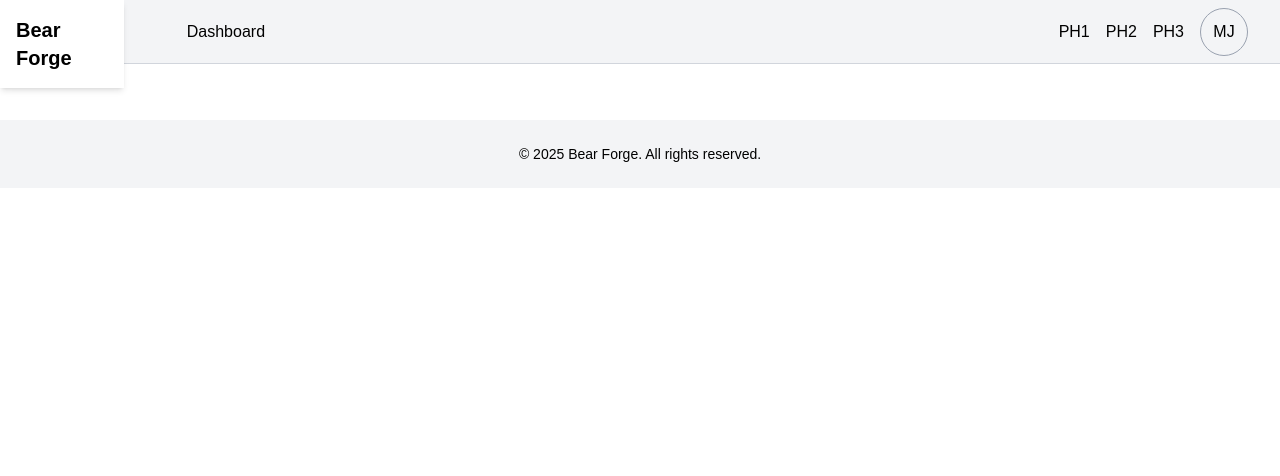
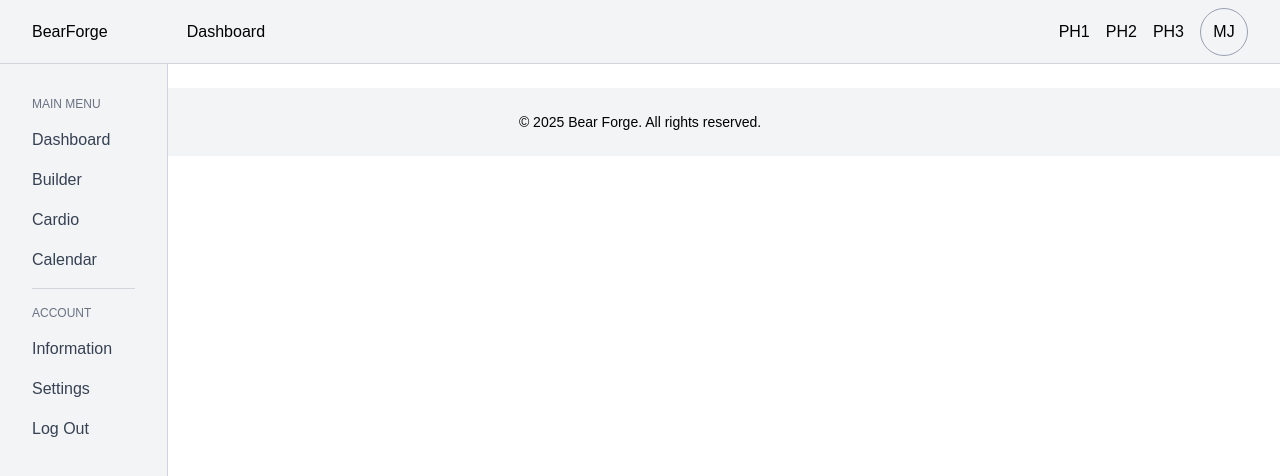
Before and after one commit to mhjarvis/bear-forge, a Next.js app: page / in a window 1280 px wide. Shown: the top 476 px of the page. Built offline with nearby package versions, Linux system fonts and the light colour scheme.

Commit message:
feat: update Navigation component with new layout and styling

```diff
--- a/components/Navigation.jsx
+++ b/components/Navigation.jsx
@@ -2,9 +2,35 @@ import React from "react"
 
 const Navigation = () => {
 	return (
-		<nav className="bg-white shadow-md sticky top-0 z-50">
-			<div className="max-w-6xl mx-auto px-4 py-4 flex justify-between items-center">
-				<h1 className="text-xl font-semibold">Bear Forge</h1>
+		<nav className="fixed left-0 top-16 z-50 h-screen w-42 bg-gray-100 p-8 border-r border-gray-300">
+			<h2 className="text-gray-500 uppercase text-xs mb-4">Main Menu</h2>
+			<div className="flex flex-col border-b text-md text-gray-700 border-gray-300">
+				{/* Add your nav items here */}
+				<a href="#" className="mb-4  hover:underline">
+					Dashboard
+				</a>
+				<a href="#" className="mb-4 hover:underline">
+					Builder
+				</a>
+				<a href="#" className="mb-4  hover:underline">
+					Cardio
+				</a>
+				<a href="#" className="mb-4  hover:underline">
+					Calendar
+				</a>
+			</div>
+			<h2 className="text-gray-500 uppercase text-xs mt-4 mb-4">Account</h2>
+			<div className="flex flex-col text-gray-700">
+				{/* Add your nav items here */}
+				<a href="#" className="mb-4  hover:underline">
+					Information
+				</a>
+				<a href="#" className="mb-4  hover:underline">
+					Settings
+				</a>
+				<a href="#" className="mb-4 hover:underline">
+					Log Out{" "}
+				</a>
 			</div>
 		</nav>
 	)
```
